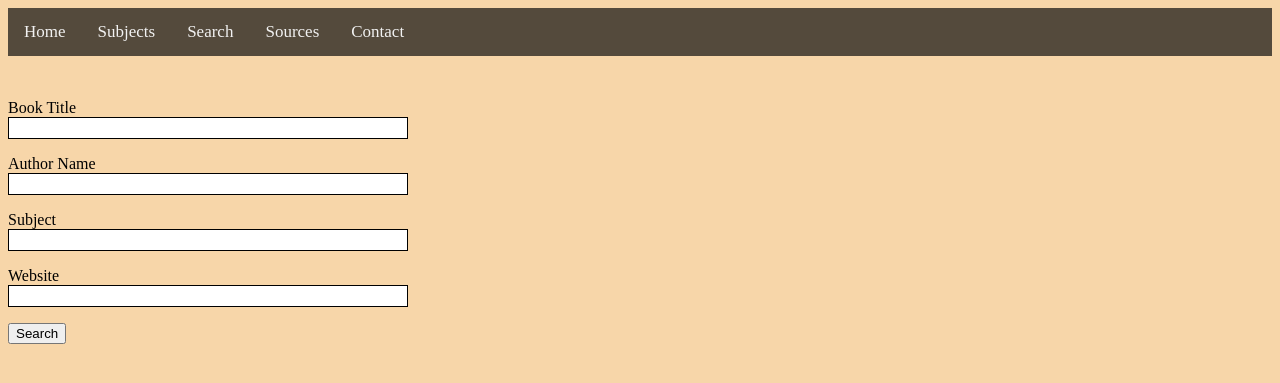
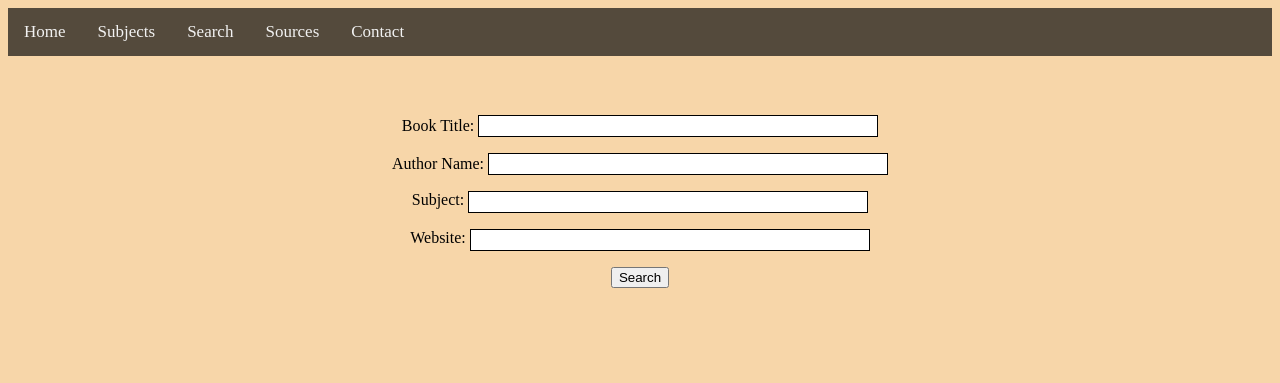
Before and after one commit to Maybells/PostClassical, a Flask app: page /search/ in a window 1280 px wide. Shown: the top 383 px of the page. Run offline with Flask 2, Linux system fonts and the light colour scheme; data that the repository does not hold is empty.

Commit message:
Centered search bars

```diff
--- a/app/static/styles/style.css
+++ b/app/static/styles/style.css
@@ -76,6 +76,20 @@ h1{
   color: white;
 }
 
+.search-form form {
+  width: 100%;
+  display: inline-block;
+  margin-left: auto;
+  margin-right: auto;
+  text-align: center;
+}
+
+.search-bar {
+    vertical-align: top;
+    display: inline-block;
+    text-align: center;
+}
+
 .dropdown-content {
   display: none;
   position: absolute;
@@ -94,6 +108,7 @@ h1{
   padding: 12px 16px;
   text-decoration: none;
   display: block;
+  text-align: center;
 }
 
 .dropdown-content span:hover {
--- a/app/templates/search.html
+++ b/app/templates/search.html
@@ -1,12 +1,13 @@
 {% extends "base.html" %}
 {% block content %}
-    <form action="" method="post">
+    <div class="search-form">
+        <form action="" method="post"">
             <p>
-            {{ form.title.label }}<br>
+                {{ form.title.label }}:
                 {{ form.title(size=32, class_='search') }}
             </p>
             <p>
-            {{ form.author.label }}<br>
+                {{ form.author.label }}:
                 {{ form.author(size=32, class_='search') }}
                 <!-- {{ form.author(size=32, autocomplete='off', id='authorInput', class_='search', onclick='revealDropdown("authorDropdown", "authorInput")', onblur='hideDropdown("authorDropdown")', onkeyup='filterFunction("authorInput", "authorDropdown")') }}
                 <span id="authorDropdown" class="dropdown-content">
@@ -16,25 +17,31 @@
                 </span> -->
             </p>
             <p>
-            {{ form.subject.label }}<br>
+                {{ form.subject.label }}:
+                <span class="search-bar">
                     {{ form.subject(size=32, autocomplete='off', id='subjectInput', class_='search', onclick='revealDropdown("subjectDropdown", "subjectInput")', onblur='hideDropdown("subjectDropdown")', onkeyup='filterFunction("subjectInput", "subjectDropdown")') }}
                     <span id="subjectDropdown" class="dropdown-content">
                     {% for subject in subjects %}
                     <span onMouseDown="fillInput('subjectInput', '{{ subject.name }}')">{{ subject.name }}</span>
                     {% endfor %}
                 </span>
+            </span>
             </p>
             <p>
-            {{ form.website.label }}<br>
+                {{ form.website.label }}:
+                <span class="search-bar">
                     {{ form.website(size=32, autocomplete='off', id='websiteInput', class_='search', onclick='revealDropdown("websiteDropdown", "websiteInput")', onblur='hideDropdown("websiteDropdown")', onkeyup='filterFunction("websiteInput", "websiteDropdown")') }}
                     <span id="websiteDropdown" class="dropdown-content">
                     {% for website in websites %}
                     <span onMouseDown="fillInput('websiteInput', '{{ website.name }}')">{{ website.name }}</span>
                     {% endfor %}
                 </span>
+                </span>
             </p>
             <p>{{ form.submit() }}</p>
         </form>
+    </div>
+
 
     <script>
 
```
Lines whose indentation alone changed are shown as unchanged.
